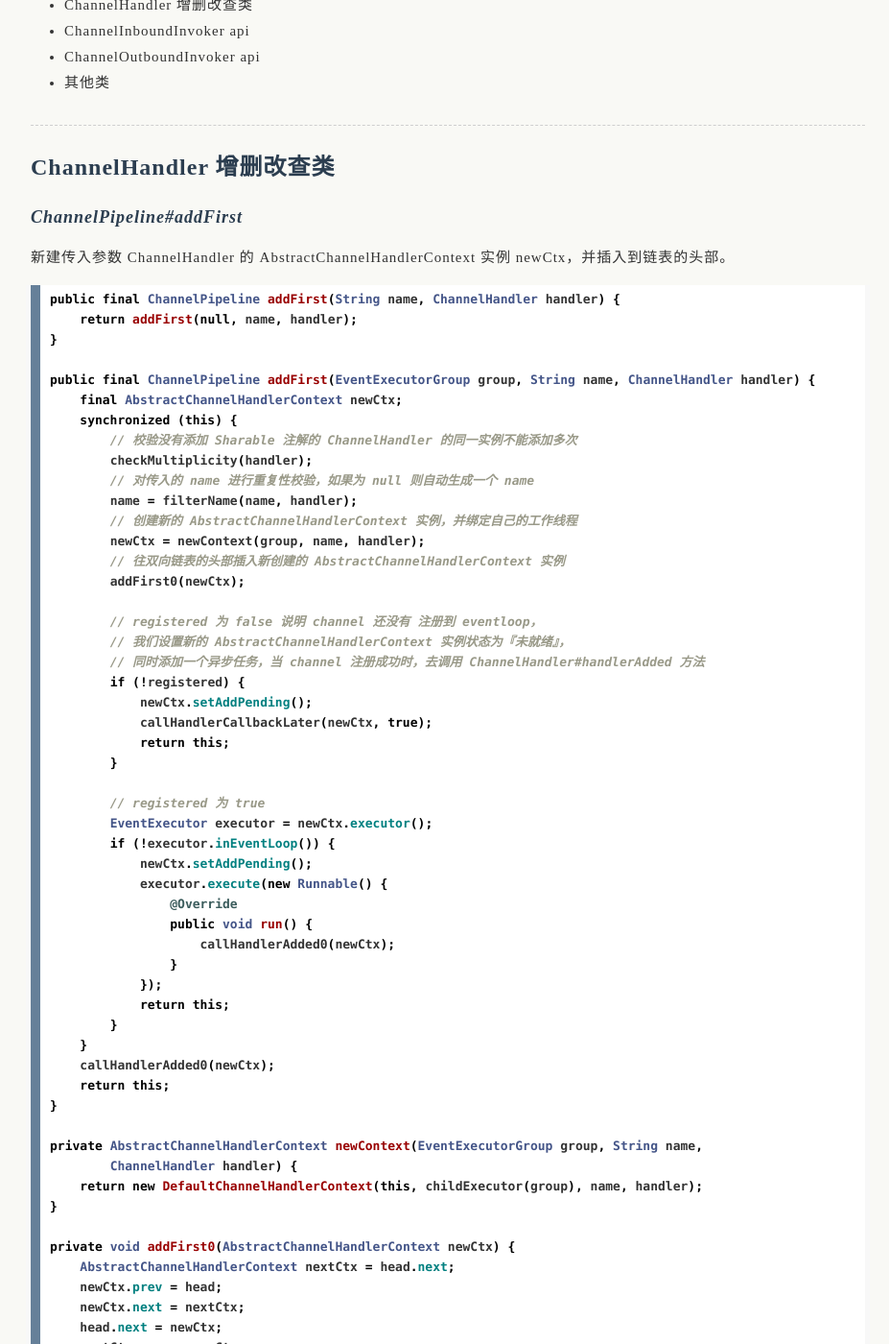
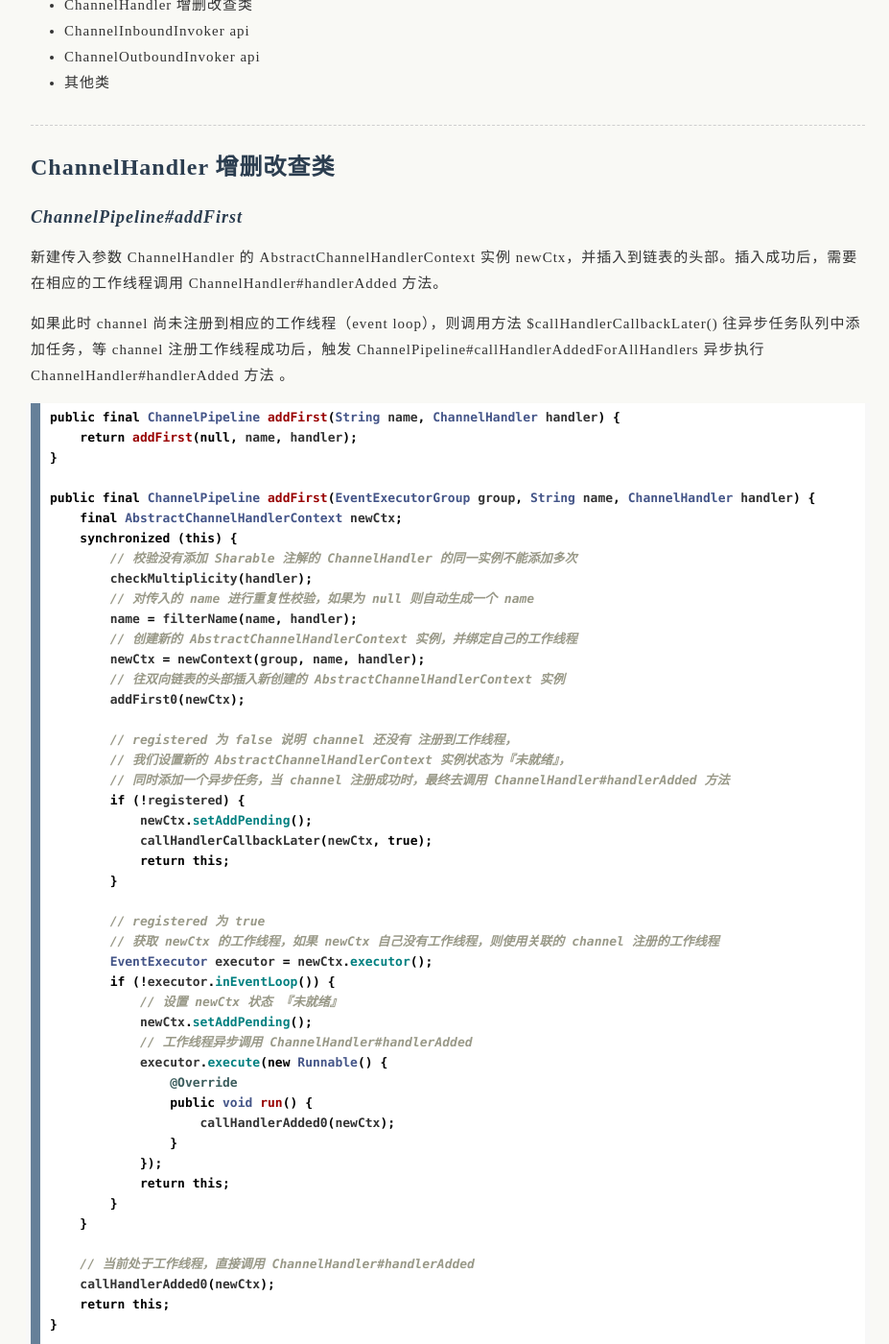
Before and after one commit to uxgnoz/uxgnoz.github.com, a Jekyll site: the page built from _posts/2018-10-20-netty-ChannelPipeline.md, in a window 1280 px wide and 1400 px high, scrolled down 1322 px. Shown: the whole window at 96% size, without its empty margins (173-1100 px from the left). Built offline with Jekyll 4.4.1, drawn with Linux system fonts in a browser that asks for light colours; comment, search, counter and statistics services are not loaded; some of the changed text lies outside the part shown.

Commit message:
_posts/2018-10-20-netty-ChannelPipeline.md

```diff
--- a/_posts/2018-10-20-netty-ChannelPipeline.md
+++ b/_posts/2018-10-20-netty-ChannelPipeline.md
@@ -76,7 +76,9 @@ private EventExecutor childExecutor(EventExecutorGroup group) {
 
 ### ChannelPipeline#addFirst
 
-新建传入参数 ChannelHandler 的 AbstractChannelHandlerContext 实例 newCtx，并插入到链表的头部。
+新建传入参数 ChannelHandler 的 AbstractChannelHandlerContext 实例 newCtx，并插入到链表的头部。插入成功后，需要在相应的工作线程调用 ChannelHandler#handlerAdded 方法。
+
+如果此时 channel 尚未注册到相应的工作线程（event loop），则调用方法 $callHandlerCallbackLater() 往异步任务队列中添加任务，等 channel 注册工作线程成功后，触发 ChannelPipeline#callHandlerAddedForAllHandlers 异步执行ChannelHandler#handlerAdded 方法 。
 
 {% highlight java %}
 public final ChannelPipeline addFirst(String name, ChannelHandler handler) {
@@ -95,9 +97,9 @@ public final ChannelPipeline addFirst(EventExecutorGroup group, String name, Cha
         // 往双向链表的头部插入新创建的 AbstractChannelHandlerContext 实例
         addFirst0(newCtx);
 
-        // registered 为 false 说明 channel 还没有 注册到 eventloop，
+        // registered 为 false 说明 channel 还没有 注册到工作线程，
         // 我们设置新的 AbstractChannelHandlerContext 实例状态为『未就绪』，
-        // 同时添加一个异步任务，当 channel 注册成功时，去调用 ChannelHandler#handlerAdded 方法
+        // 同时添加一个异步任务，当 channel 注册成功时，最终去调用 ChannelHandler#handlerAdded 方法
         if (!registered) {
             newCtx.setAddPending();
             callHandlerCallbackLater(newCtx, true);
@@ -105,9 +107,12 @@ public final ChannelPipeline addFirst(EventExecutorGroup group, String name, Cha
         }
 
         // registered 为 true
+        // 获取 newCtx 的工作线程，如果 newCtx 自己没有工作线程，则使用关联的 channel 注册的工作线程
         EventExecutor executor = newCtx.executor();
         if (!executor.inEventLoop()) {
+            // 设置 newCtx 状态 『未就绪』
             newCtx.setAddPending();
+            // 工作线程异步调用 ChannelHandler#handlerAdded
             executor.execute(new Runnable() {
                 @Override
                 public void run() {
@@ -117,6 +122,8 @@ public final ChannelPipeline addFirst(EventExecutorGroup group, String name, Cha
             return this;
         }
     }
+
+    // 当前处于工作线程，直接调用 ChannelHandler#handlerAdded
     callHandlerAdded0(newCtx);
     return this;
 }
@@ -170,7 +177,7 @@ private void callHandlerAdded0(final AbstractChannelHandlerContext ctx) {
 }
 {% endhighlight %}
 
-方法 $callHandlerCallbackLater 往 pendingHandlerCallbackHead 为头指针的单链表的表尾插入异步任务。任务分为 AbstractChannelHandlerContext 添加任务和删除任务，最终都是要在工作线程中去调用当前 ctx 里面的 ChannelHandler#handlerAdded 或者 ChannelHandler#handlerRemoved 方法。
+方法 $callHandlerCallbackLater 往 pendingHandlerCallbackHead 为头指针的单链表的表尾插入异步任务。任务分为 AbstractChannelHandlerContext 添加任务和删除任务，最终都是要在 ctx 自己的工作线程中去调用它关联的 ChannelHandler#handlerAdded 或者 ChannelHandler#handlerRemoved 方法。
 
 {% highlight java %}
 /**
```
